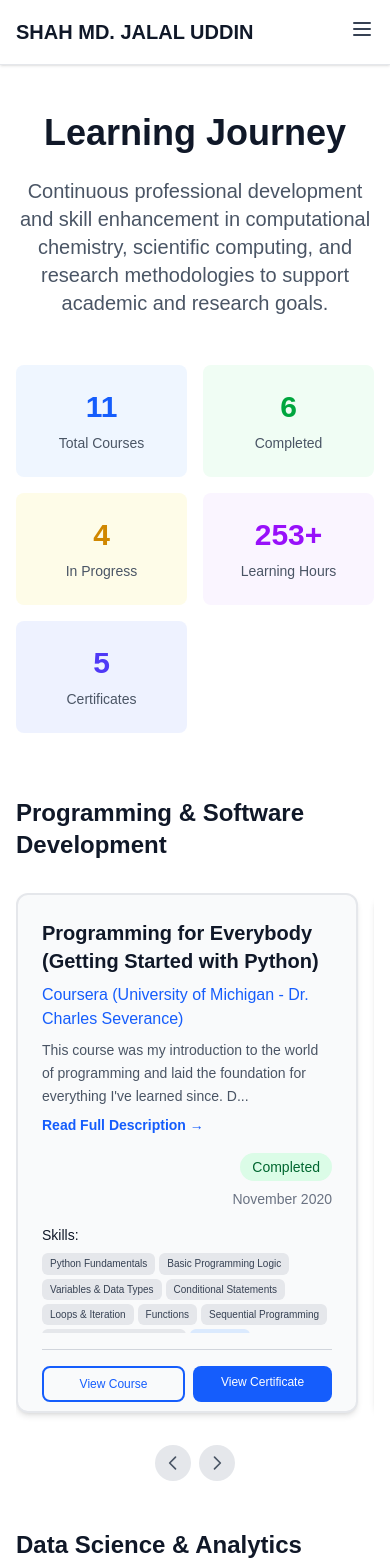
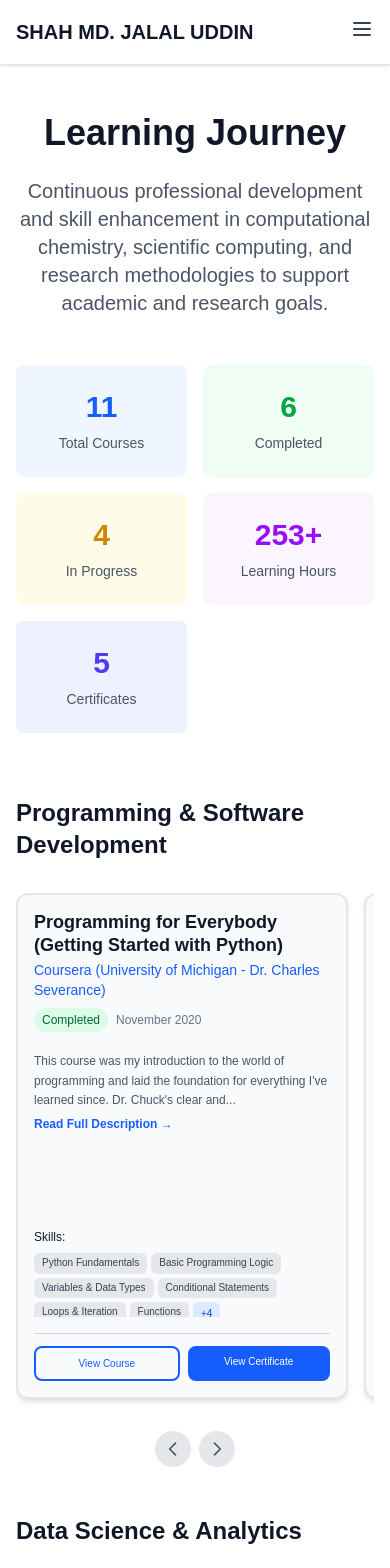
Before and after one commit to shahjalal2313/shahjalal-shanto-website, a Next.js app: page /learning in a window 390 px wide. Shown: the top 1568 px of the page. Built offline with nearby package versions, Linux system fonts and the light colour scheme.

Commit message:
Fix responsive layout for all phone dimensions

```diff
--- a/src/app/learning/page.tsx
+++ b/src/app/learning/page.tsx
@@ -246,80 +246,79 @@ export default function LearningJourneyPage() {
                   return (
                     <div
                       key={courseIndex}
-                      className="bg-gray-50 dark:bg-gray-800 border-2 border-gray-200 dark:border-gray-700 rounded-xl p-6 shadow-md hover:shadow-xl dark:shadow-lg dark:hover:shadow-xl transition-all duration-300 flex-shrink-0 w-[calc(100vw-3rem)] sm:w-96 md:w-full snap-center flex flex-col justify-between"
-                      style={{ height: '520px' }}
+                      className="bg-gray-50 dark:bg-gray-800 border-2 border-gray-200 dark:border-gray-700 rounded-xl p-4 sm:p-6 shadow-md hover:shadow-xl dark:shadow-lg dark:hover:shadow-xl transition-all duration-300 flex-shrink-0 w-[85vw] max-w-sm md:w-full md:max-w-none snap-center flex flex-col"
+                      style={{ minHeight: '60vh', maxHeight: '65vh' }}
                     >
-                  <div className="flex flex-col md:flex-row md:items-start md:justify-between mb-4">
-                    <div className="flex-1">
-                      <h3 className="text-xl font-semibold text-gray-900 dark:text-white mb-2">
-                        {course.title}
-                      </h3>
-                      <p className="text-blue-600 dark:text-blue-400 font-medium mb-2">{course.provider}</p>
-                      <div className="text-gray-600 dark:text-gray-300 mb-4 flex-1">
-                        <p className="text-sm leading-relaxed">{truncateText(course.description, 120)}</p>
-                        {course.description.length > 120 && (
+                      {/* Header Section */}
+                      <div className="flex-shrink-0 mb-3">
+                        <h3 className="text-lg sm:text-xl font-semibold text-gray-900 dark:text-white mb-1 leading-tight">
+                          {course.title}
+                        </h3>
+                        <p className="text-blue-600 dark:text-blue-400 font-medium text-sm mb-2">{course.provider}</p>
+                        <div className="flex items-center gap-2 mb-2">
+                          <span
+                            className={`px-2 py-1 rounded-full text-xs font-medium ${
+                              course.status === 'Completed'
+                                ? 'bg-green-100 text-green-800 dark:bg-green-900 dark:text-green-300'
+                                : course.status.includes('In Progress')
+                                ? 'bg-blue-100 text-blue-800 dark:bg-blue-900 dark:text-blue-300'
+                                : 'bg-yellow-100 text-yellow-800 dark:bg-yellow-900 dark:text-yellow-300'
+                            }`}
+                          >
+                            {course.status}
+                          </span>
+                          <span className="text-gray-500 text-xs">{course.completionDate}</span>
+                        </div>
+                      </div>
+
+                      {/* Description Section */}
+                      <div className="flex-grow mb-3 overflow-hidden">
+                        <p className="text-xs sm:text-sm text-gray-600 dark:text-gray-300 leading-relaxed line-clamp-4">
+                          {truncateText(course.description, 140)}
+                        </p>
+                        {course.description.length > 140 && (
                           <button
                             onClick={() => openCourseModal(course)}
-                            className="text-blue-600 dark:text-blue-400 text-sm font-semibold mt-2 hover:underline hover:text-blue-700 dark:hover:text-blue-300 transition-colors"
+                            className="text-blue-600 dark:text-blue-400 text-xs sm:text-sm font-semibold mt-1 hover:underline hover:text-blue-700 dark:hover:text-blue-300 transition-colors"
                           >
                             Read Full Description →
                           </button>
                         )}
                       </div>
-                    </div>
-                    <div className="flex flex-col items-end space-y-2">
-                      <span
-                        className={`px-3 py-1 rounded-full text-sm font-medium ${
-                          course.status === 'Completed'
-                            ? 'bg-green-100 text-green-800'
-                            : course.status.includes('In Progress')
-                            ? 'bg-blue-100 text-blue-800'
-                            : 'bg-yellow-100 text-yellow-800'
-                        }`}
-                      >
-                        {course.status}
-                      </span>
-                      <span className="text-gray-500 text-sm">{course.completionDate}</span>
-                    </div>
-                  </div>
 
-                      {/* Skills - Fixed container */}
-                      <div className="mb-4">
-                        <h4 className="text-sm font-medium text-gray-900 dark:text-white mb-2">Skills:</h4>
-                        <div
-                          className="flex flex-wrap gap-1 overflow-hidden"
-                          style={{ maxHeight: '80px' }}
-                        >
-                          {course.skills.slice(0, 8).map((skill, skillIndex) => (
+                      {/* Skills Section */}
+                      <div className="flex-shrink-0 mb-4">
+                        <h4 className="text-xs sm:text-sm font-medium text-gray-900 dark:text-white mb-2">Skills:</h4>
+                        <div className="flex flex-wrap gap-1 max-h-16 overflow-hidden">
+                          {course.skills.slice(0, 6).map((skill, skillIndex) => (
                             <span
                               key={skillIndex}
-                              className="px-2 py-1 bg-gray-200 dark:bg-gray-700 text-gray-700 dark:text-gray-300 text-xs rounded-md"
-                              style={{ fontSize: '10px' }}
+                              className="px-2 py-1 bg-gray-200 dark:bg-gray-700 text-gray-700 dark:text-gray-300 rounded-md text-[10px] sm:text-xs leading-tight"
                             >
                               {skill}
                             </span>
                           ))}
-                          {course.skills.length > 8 && (
+                          {course.skills.length > 6 && (
                             <button
                               onClick={() => openCourseModal(course)}
-                              className="px-2 py-1 bg-blue-100 dark:bg-blue-900 text-blue-700 dark:text-blue-300 text-xs rounded-md hover:bg-blue-200 dark:hover:bg-blue-800"
+                              className="px-2 py-1 bg-blue-100 dark:bg-blue-900 text-blue-700 dark:text-blue-300 rounded-md hover:bg-blue-200 dark:hover:bg-blue-800 text-[10px] sm:text-xs font-medium"
                             >
-                              +{course.skills.length - 8} more
+                              +{course.skills.length - 6}
                             </button>
                           )}
                         </div>
                       </div>
 
                       {/* Course and Certificate Links - Always visible */}
-                      <div className="pt-4 border-t border-gray-300 dark:border-gray-600">
-                        <div className="flex gap-2 justify-center">
+                      <div className="mt-auto pt-3 border-t border-gray-300 dark:border-gray-600 flex-shrink-0">
+                        <div className="flex gap-2">
                           {/* View Course Button */}
                           {course.courseUrl && (
                             <a
                               href={course.courseUrl}
                               target="_blank"
                               rel="noopener noreferrer"
-                              className="flex-1 text-center px-3 py-2 border-2 border-blue-600 dark:border-blue-400 text-blue-600 dark:text-blue-400 rounded-lg hover:bg-blue-50 dark:hover:bg-blue-900/20 transition-colors text-xs font-medium"
+                              className="flex-1 text-center px-2 py-2 border-2 border-blue-600 dark:border-blue-400 text-blue-600 dark:text-blue-400 rounded-lg hover:bg-blue-50 dark:hover:bg-blue-900/20 transition-colors text-[10px] sm:text-xs font-medium"
                             >
                               View Course
                             </a>
@@ -331,7 +330,7 @@ export default function LearningJourneyPage() {
                               href={course.certificateUrl}
                               target="_blank"
                               rel="noopener noreferrer"
-                              className="flex-1 text-center px-3 py-2 bg-blue-600 dark:bg-blue-500 text-white rounded-lg hover:bg-blue-700 dark:hover:bg-blue-600 transition-colors text-xs font-medium"
+                              className="flex-1 text-center px-2 py-2 bg-blue-600 dark:bg-blue-500 text-white rounded-lg hover:bg-blue-700 dark:hover:bg-blue-600 transition-colors text-[10px] sm:text-xs font-medium"
                             >
                               View Certificate
                             </a>
@@ -339,7 +338,7 @@ export default function LearningJourneyPage() {
 
                           {/* Placeholder if no links */}
                           {!course.courseUrl && !course.certificateUrl && (
-                            <div className="flex-1 text-center px-3 py-2 bg-gray-200 dark:bg-gray-700 text-gray-500 dark:text-gray-400 rounded-lg text-xs">
+                            <div className="flex-1 text-center px-2 py-2 bg-gray-200 dark:bg-gray-700 text-gray-500 dark:text-gray-400 rounded-lg text-[10px] sm:text-xs">
                               In Progress
                             </div>
                           )}
```
